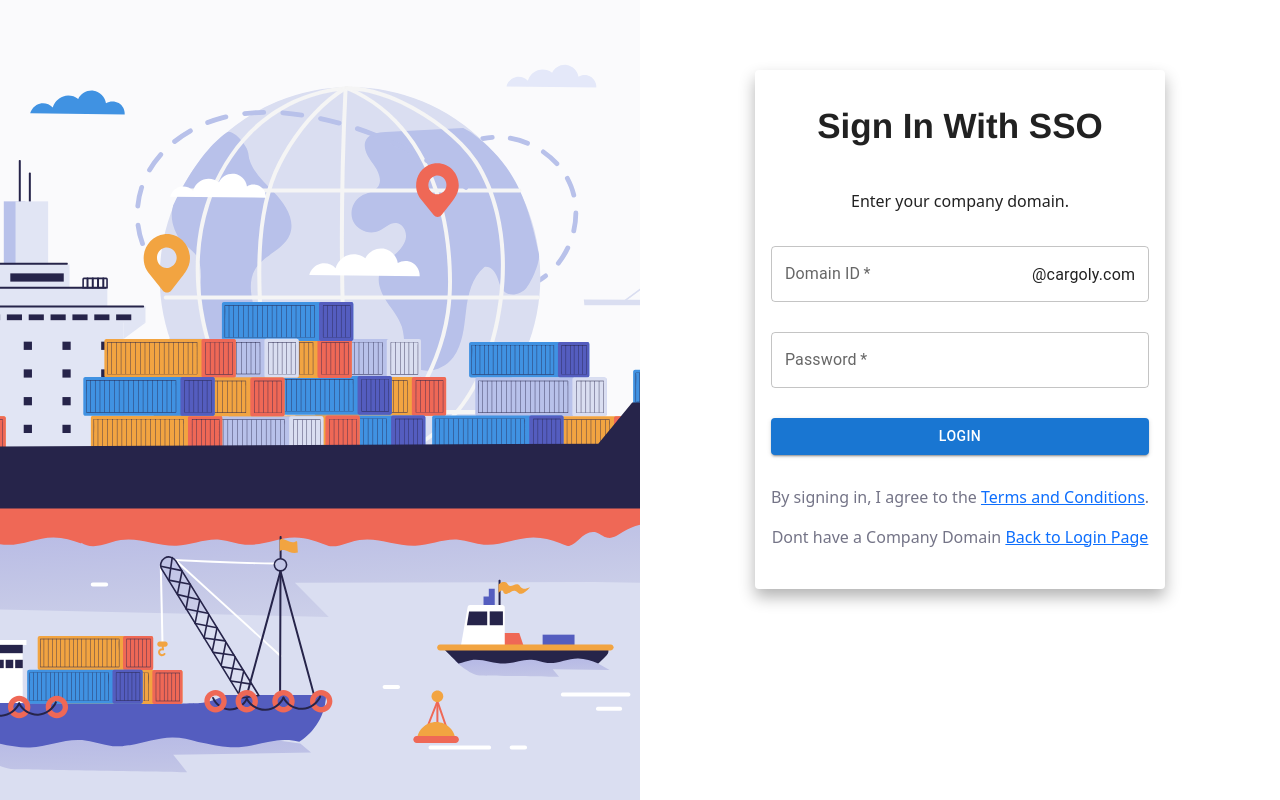
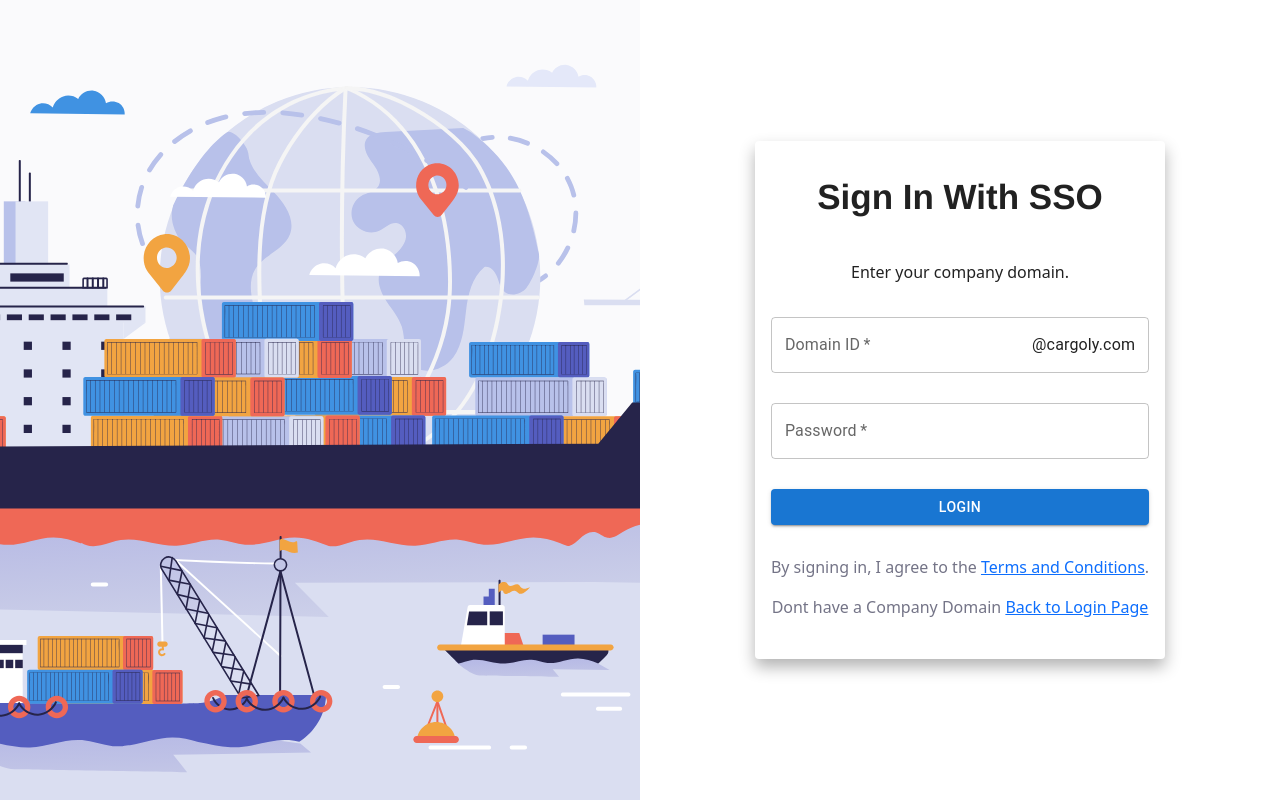
Before and after one commit to navi4347/Cargoly_React, a React (Vite) app: page /Domain in a window 1280 px wide. Built offline with nearby package versions, Linux system fonts and the light colour scheme.

Commit message:
Initial commit

```diff
--- a/src/Components/Style.css
+++ b/src/Components/Style.css
@@ -146,7 +146,9 @@ color: #1976d2;
     flex-direction: column;
     align-items: center;
     text-align: center;
-    margin-top: 70px;}
+    justify-content: center;
+    }
+
 .sso h2{
   font-size: 35px;
     line-height: 80px;
```
